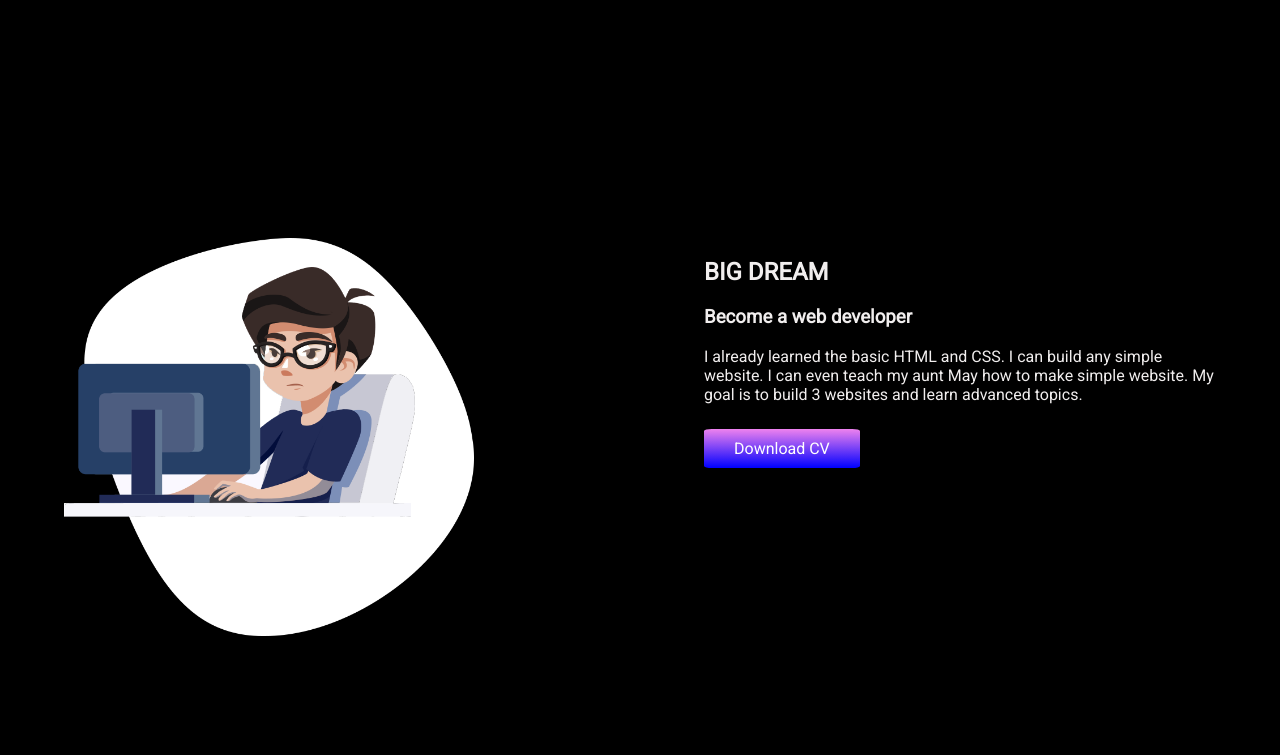
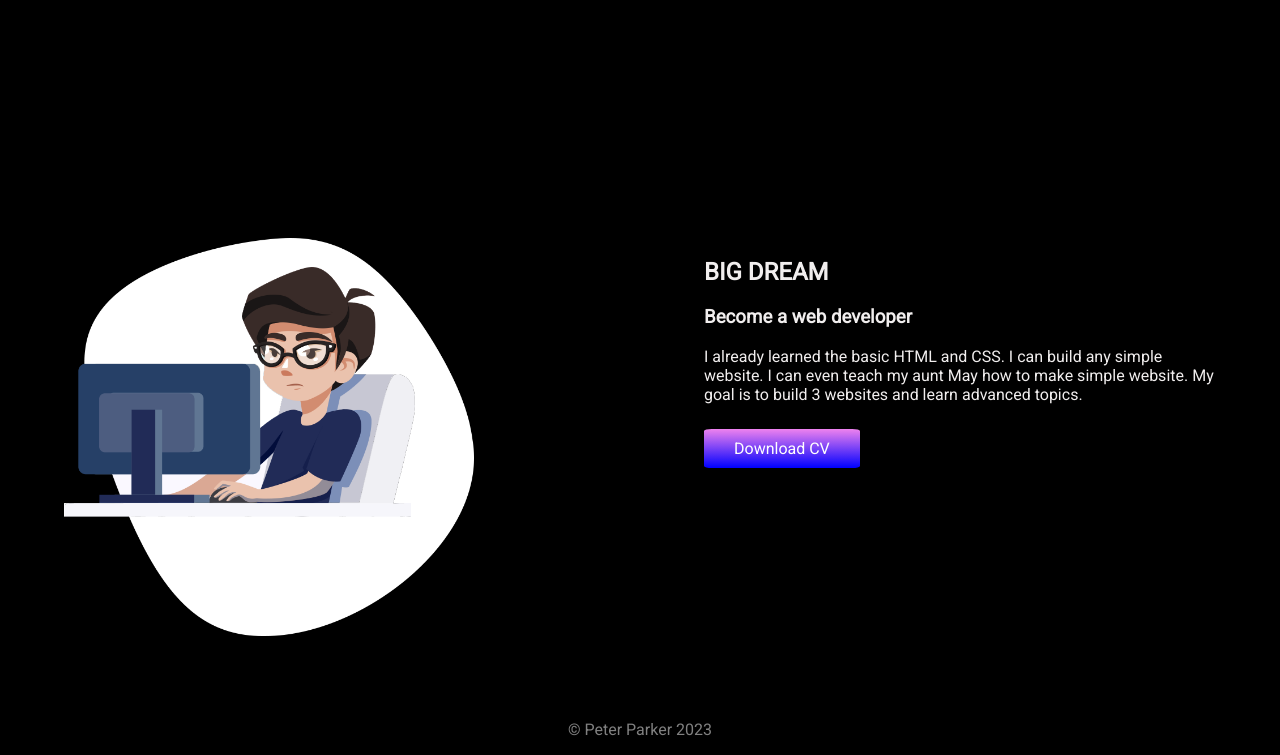
Before and after one commit to Barshonwebdev/dev-portfolio, a plain HTML site: page index.html in a window 1280 px wide. Shown: the part 571-1326 px from the top of the page. Before the commit the page ends 1275 px from the top, so only its background shows below. Drawn offline with Linux system fonts and the light colour scheme.

Commit message:
footnote

```diff
--- a/index.html
+++ b/index.html
@@ -41,5 +41,7 @@
                 <a class="hire-button" href="">Download CV</a>
             </div>
     </section>
+
+    <p class="footnote">© Peter Parker 2023</p>
 </body>
 </html>
--- a/portfolio.css
+++ b/portfolio.css
@@ -38,3 +38,8 @@ h1{
 .working-pic{
     width: 80%;
 }
+
+.footnote{
+    text-align: center;
+    color: gray;
+}
```
